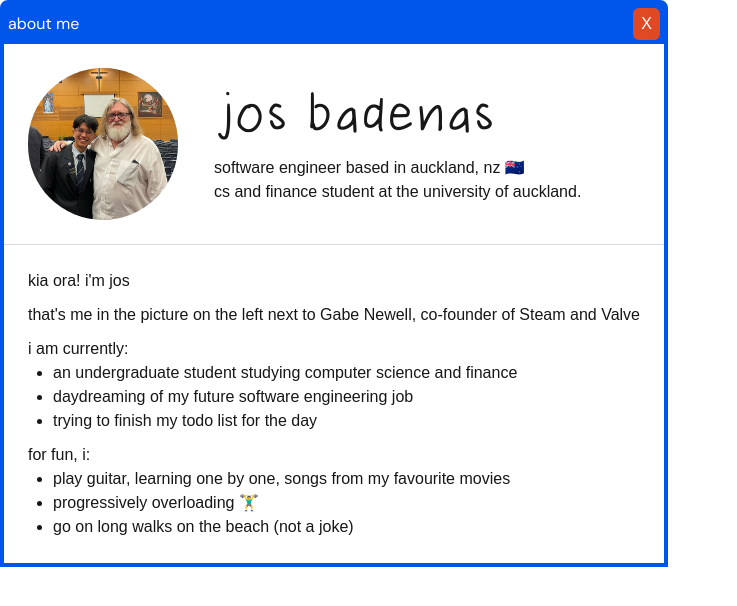
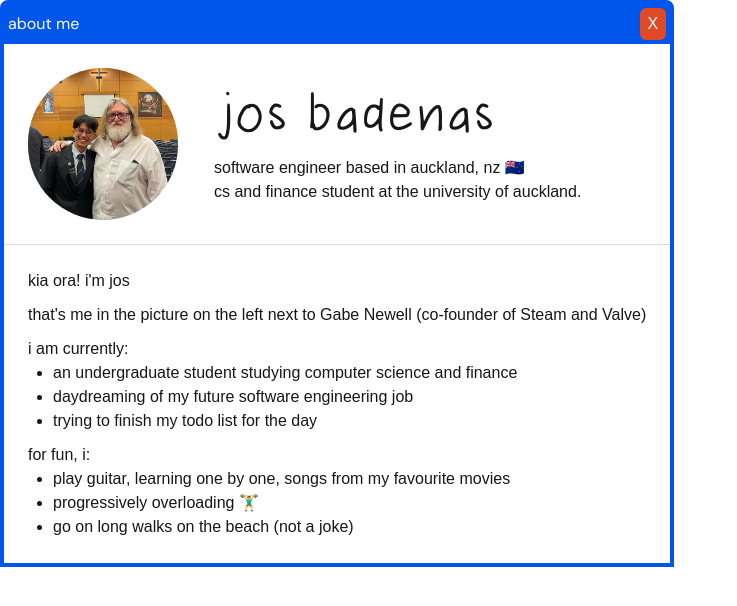
Before and after one commit to jebadenas/jos-badenas-portfolio, a Next.js app: page /test in a window 1280 px wide. Shown: the top 606 px of the page, without its empty margins (0-737 px from the left). Built offline with nearby package versions, Linux system fonts and the light colour scheme.

Commit message:
linininititnint 😅

```diff
--- a/src/components/AboutMe.tsx
+++ b/src/components/AboutMe.tsx
@@ -28,10 +28,10 @@ const AboutMe = () => {
         </div>
       </div>
       <div className="flex flex-col p-6 gap-[10px]">
-        <p>kia ora! i'm jos</p>
+        <p>{`kia ora! i'm jos`}</p>
         <p>
-          that's me in the picture on the left next to Gabe Newell, co-founder
-          of Steam and Valve
+          {`that's me in the picture on the left next to Gabe Newell (co-founder
+          of Steam and Valve)`}
         </p>
         <div>
           <p>i am currently:</p>
@@ -50,7 +50,7 @@ const AboutMe = () => {
               play guitar, learning one by one, songs from my favourite movies
             </li>
             <li>progressively overloading 🏋️‍♂️</li>
-            <li>go on long walks on the beach (not a joke)</li>
+            <li>{`go on long walks on the beach (not a joke)`}</li>
           </ul>
         </div>
       </div>
```
